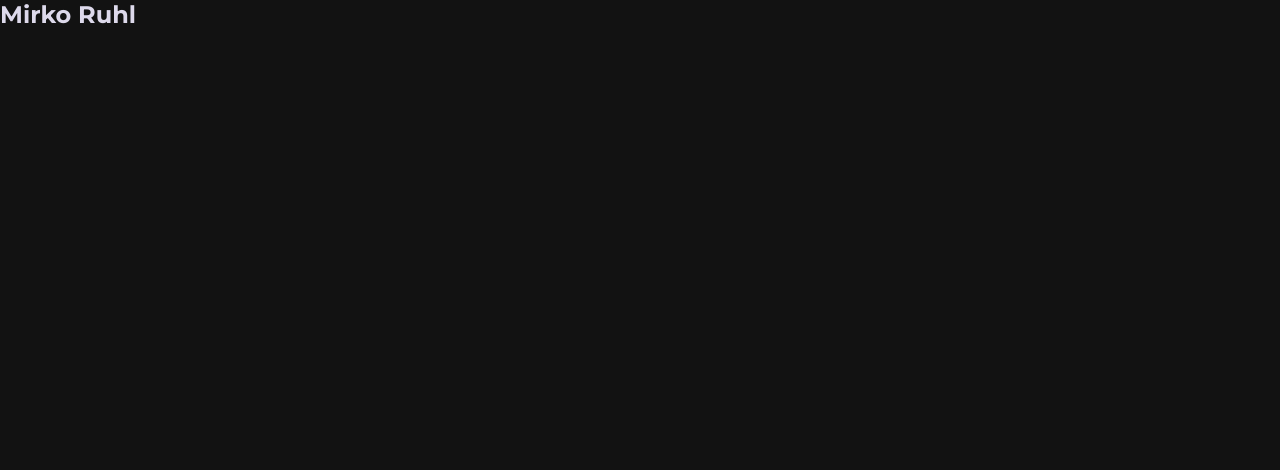
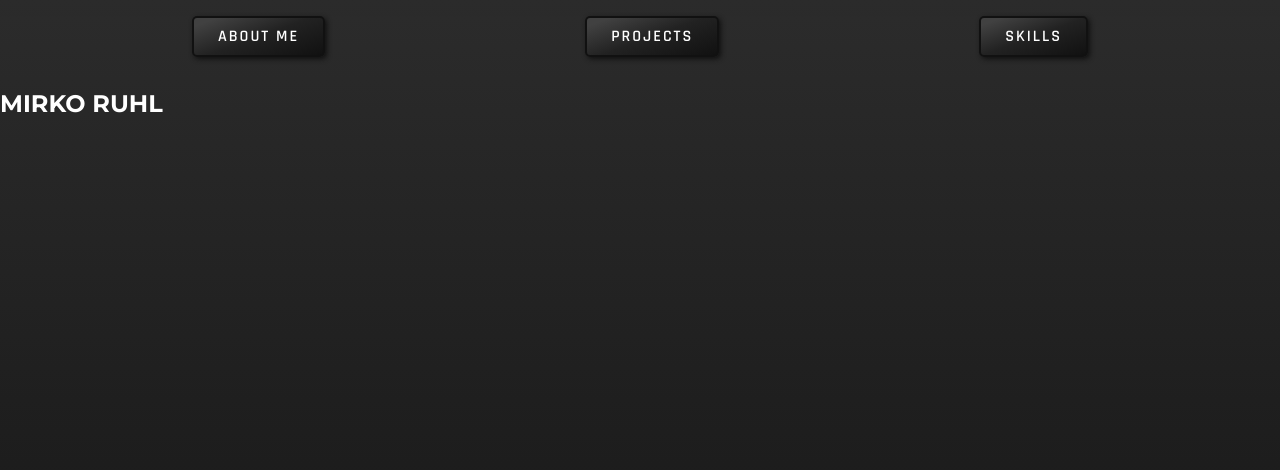
Before and after one commit to RuhlMirko/portfolio, an Astro site: page / in a window 1280 px wide. Built offline with nearby package versions, Linux system fonts and the light colour scheme; Astro itself is replaced by a stand-in of ours.

Commit message:
Added navbar

```diff
--- /dev/null
+++ b/src/components/Navbar.astro
@@ -0,0 +1,46 @@
+<nav>
+  <ul class="nav-links">
+    <li><a href="#about">About me</a></li>
+    <li><a href="#projects">Projects</a></li>
+    <li><a href="#skills">Skills</a></li>
+  </ul>
+</nav>
+
+<style>
+  .nav-links {
+    display: flex;
+    justify-content: space-between;
+    list-style-type: none;
+  }
+
+  .nav-links a {
+    position: relative;
+    display: inline-block;
+    color: white;
+    text-decoration: none;
+    font-size: 1rem;
+    font-weight: 600;
+    text-transform: uppercase;
+    /* background: #222; */
+    background: linear-gradient(160deg, #414141 10%, #222 50%, #111111);
+    padding: 0.5em 1.5em;
+    border: 2px solid #111;
+    border-radius: 5px;
+    box-shadow: 2px 2px 5px #111;
+    letter-spacing: 2px;
+    transition:
+      transform 0.2s ease,
+      box-shadow 0.2s ease;
+  }
+
+  .nav-links a:hover {
+    background: #414141;
+    transform: translateY(-2px);
+    box-shadow: 4px 4px 10px #111;
+  }
+  nav {
+    /* margin-block: 1rem 2rem; */
+    width: 70%;
+    margin: 1rem auto 2rem;
+  }
+</style>
--- a/src/layouts/Layout.astro
+++ b/src/layouts/Layout.astro
@@ -29,8 +29,11 @@
   body {
     width: 100%;
     height: 100%;
-    background: #121212;
-    color: rgb(221, 217, 235);
+    /* background: #2b2b2b; */
+    background: linear-gradient(to bottom, #2b2b2b, #121212);
+    background-attachment: fixed;
+    /* color: rgb(221, 217, 235); */
+    color: white;
   }
   body {
     font-family:
@@ -51,6 +54,7 @@
   h2,
   h3 {
     font-family: "Montserrat", sans-serif;
+    text-transform: uppercase;
   }
 </style>
 
--- a/src/pages/index.astro
+++ b/src/pages/index.astro
@@ -1,8 +1,10 @@
 ---
+import NavBar from "../components/navBar.astro";
 import Welcome from "../components/Welcome.astro";
 import Layout from "../layouts/Layout.astro";
 ---
 
 <Layout>
+  <NavBar />
   <Welcome />
 </Layout>
```
